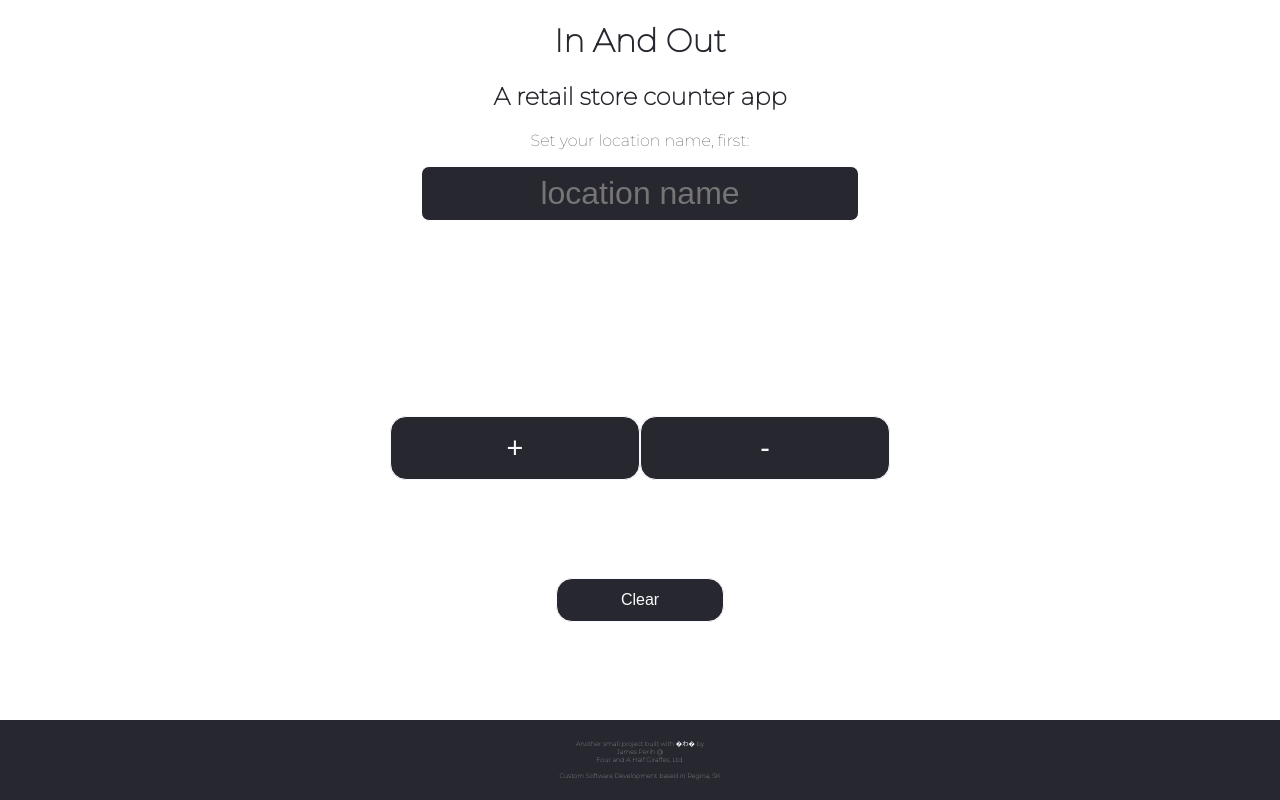
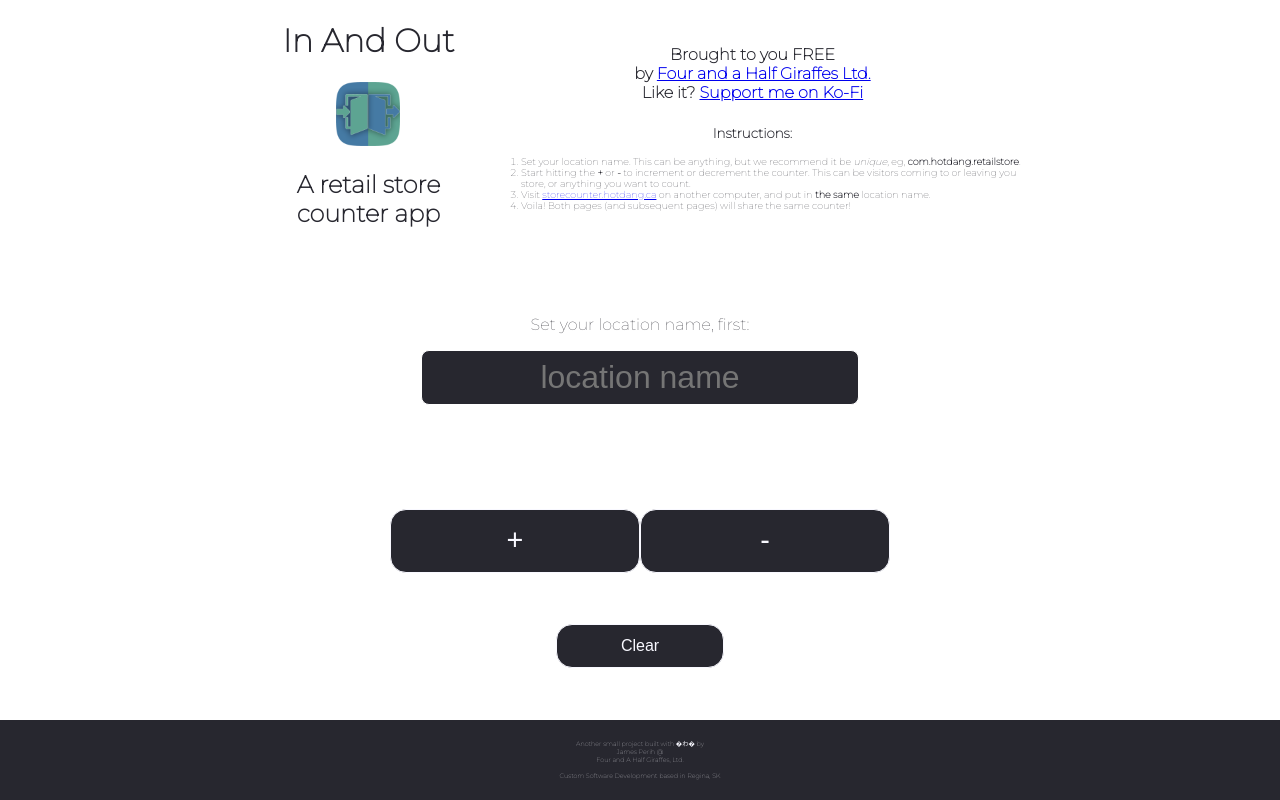
Before and after one commit to hotdang-ca/storecounter-serv, a website: page public/index.html in a window 1280 px wide. Drawn offline with nearby package versions, Linux system fonts and the light colour scheme; no server answers.

Commit message:
Add about info and ko-fi link.

```diff
--- a/index.js
+++ b/index.js
@@ -11,7 +11,7 @@ function handler (req, res) {
   const filePath = __dirname + `/public${req.url === '/' ? '/index.html' : req.url}`;
   const contentType = handleContentType(req.url);
 
-  if (req.url.includes('text/html')) {
+  if (req.url.includes('text/' || req.url.includes('application/'))) {
     fs.readFile(
       'utf8',
       (err, data) => {
--- a/public/index.html
+++ b/public/index.html
@@ -42,9 +42,38 @@
   </head>
   <body>
 
+    <div class="masthead">
+      <div>
+        <h1>In And Out</h1>
+        <img class="logo" src="./android-chrome-192x192.png" alt="Logo" />
+        <h2>A retail store counter app</h2>
+      </div>
+      <div>
+        <h4>
+          Brought to you <strong>FREE</strong><br/>by <a href="https://fourandahalfgiraffes.ca/" target="_blank">Four and a Half Giraffes Ltd.</a></strong>
+          <br/>Like it? <strong><a href="https://ko-fi.com/fourandahalfgiraffes">Support me on Ko-Fi</a></strong>
+        </h4>
+        <small>
+          <strong>Instructions:</strong>
+          <ol>
+            <li>
+              Set your location name. This can be anything, but we recommend it be <em>unique</em>, eg, <strong>com.hotdang.retailstore</strong>.
+            </li>
+            <li>
+              Start hitting the <strong>+</strong> or <strong>-</strong> to increment or decrement the counter. This can be visitors coming to or leaving you store, or anything you want to count.
+            </li>
+            <li>
+              Visit <a href="https://storecounter.hotdang.ca/">storecounter.hotdang.ca</a> on another computer, and put in <strong>the same</strong> location name.
+            </li>
+            <li>
+              Voila! Both pages (and subsequent pages) will share the same counter!
+            </li>
+          </ol>
+         </small>
+      </div>
+    </div>
+
     <div>
-      <h1>In And Out</h1>
-      <h2>A retail store counter app</h2>
       <p>Set your location name, first:</p>
       <input type="text" id="tenant" placeholder="location name">
     </div>
--- a/public/main.css
+++ b/public/main.css
@@ -81,6 +81,24 @@ footer {
     height: 80px;
 }
 
+img.logo {
+    height: 64px;
+    width: auto;
+}
+
+.masthead {
+    width: 60vw;
+    display: flex;
+    flex-direction: column;
+    align-items: center;
+    justify-content: space-around;
+}
+
+li {
+    text-align: left;
+    font-size: 0.6rem;
+}
+
 .postmark {
     display: flex;
     flex-direction: column;
@@ -107,4 +125,8 @@ footer {
         padding: 8px 64px;
         font-size: 1.8rem;
     }
+
+    .masthead {
+        flex-direction: row;
+    }
 }
```
